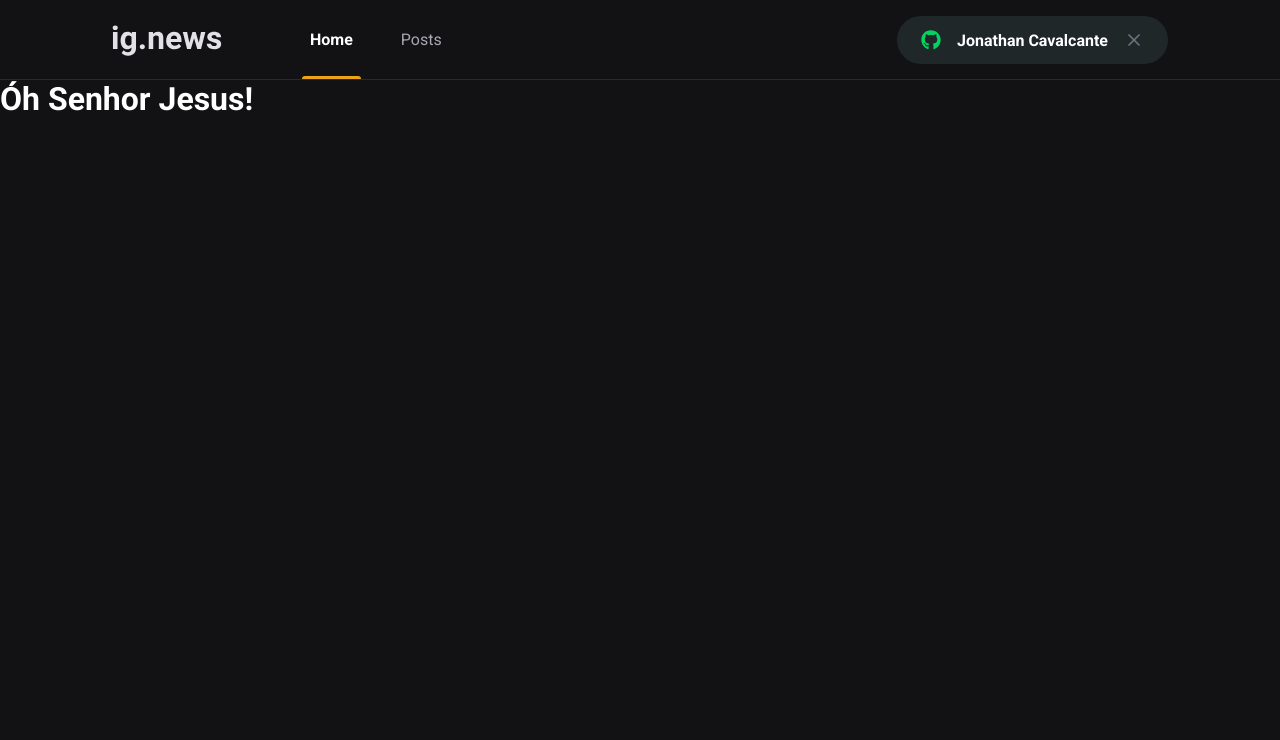
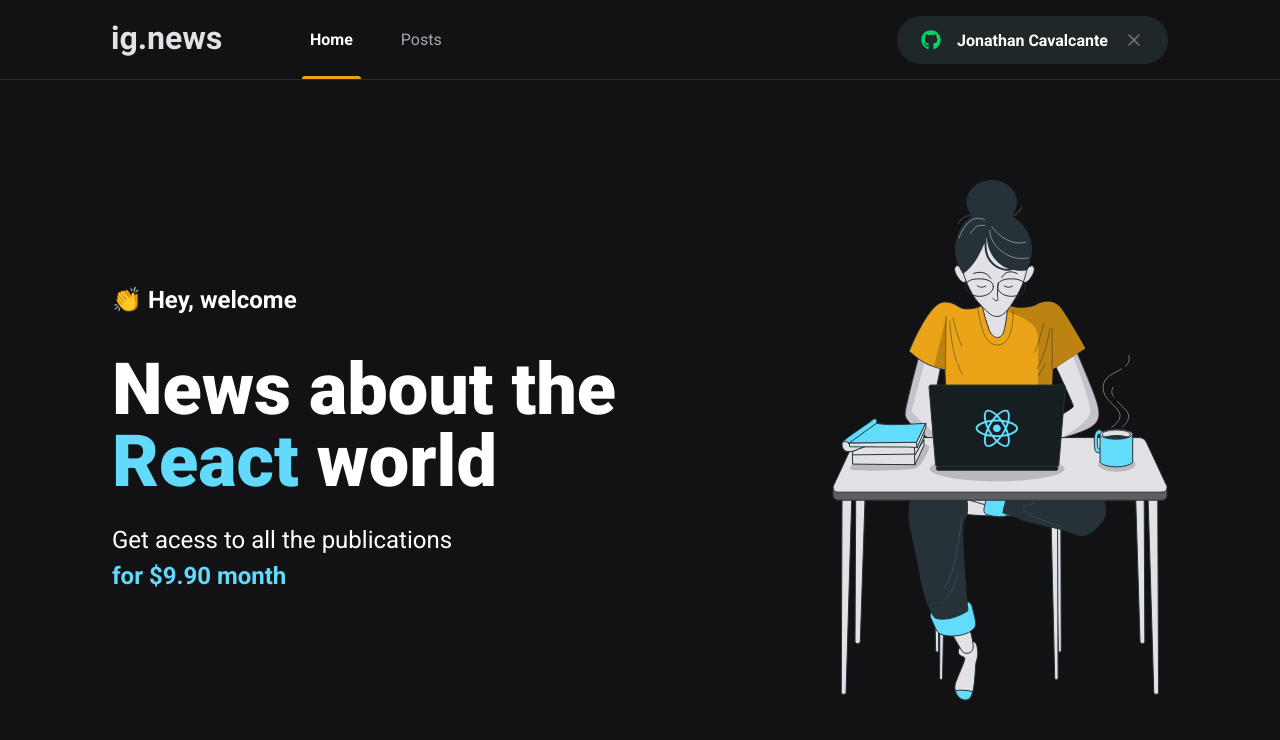
Before and after one commit to jonathancmpc/ignews, a Next.js app: page / in a window 1280 px wide. Shown: the top 740 px of the page. Built offline with nearby package versions, Linux system fonts and the light colour scheme.

Commit message:
Home page styles

```diff
--- /dev/null
+++ b/src/pages/home.module.scss
@@ -0,0 +1,42 @@
+.contentContainer {
+  max-width: 1120px;
+  margin: 0 auto;
+  padding: 0 2rem;
+  height: calc(100vh - 5rem);
+
+  display: flex;
+  align-items: center;
+  justify-content: space-between;
+}
+
+.hero {
+  max-width: 600px;
+
+  // span diretamente ligado ao .hero
+  > span {
+    font-size: 1.5rem;
+    font-weight: bold;
+  }
+
+  h1 {
+    font-size: 4.5rem;
+    line-height: 4.5rem;
+    font-weight: 900;
+    margin-top: 2.5rem;
+
+    span {
+      color: var(--cyan-500);
+    }
+  }
+
+  p {
+    font-size: 1.5rem;
+    line-height: 2.25rem;
+    margin-top: 1.5rem;
+
+    span {
+      color: var(--cyan-500);
+      font-weight: bold;
+    }
+  }
+}
--- a/src/pages/index.tsx
+++ b/src/pages/index.tsx
@@ -1,15 +1,27 @@
 import Head from 'next/head'
+
+import styles from './home.module.scss';
 
 export default function Home() {
   return (
     <>
       {/* Todo conteúdo que eu coloco dento do componente Head(do Next) vai para o cabeçalho do html(head), podemos posicionar ele em qualquer lugar que ele sempre vai levar o conteúdo para head */}
       <Head>
-        <title>Início | ig.news</title>
+        <title>Home | ig.news</title>
       </Head>
-      <h1>
-        Óh Senhor Jesus!
-      </h1>
+
+      <main className={styles.contentContainer}>
+        <section className={styles.hero}>
+          <span>👏 Hey, welcome</span>
+          <h1>News about the <span>React</span> world</h1>
+          <p>
+            Get acess to all the publications <br />
+            <span>for $9.90 month</span>
+          </p>
+        </section>
+
+        <img src="/images/avatar.svg" alt="Girl coding"/>
+      </main>
     </>
   )
 }
```
Also changed, not shown: src/components/SignInButton/styles.module.scss (line endings or trailing spaces).
